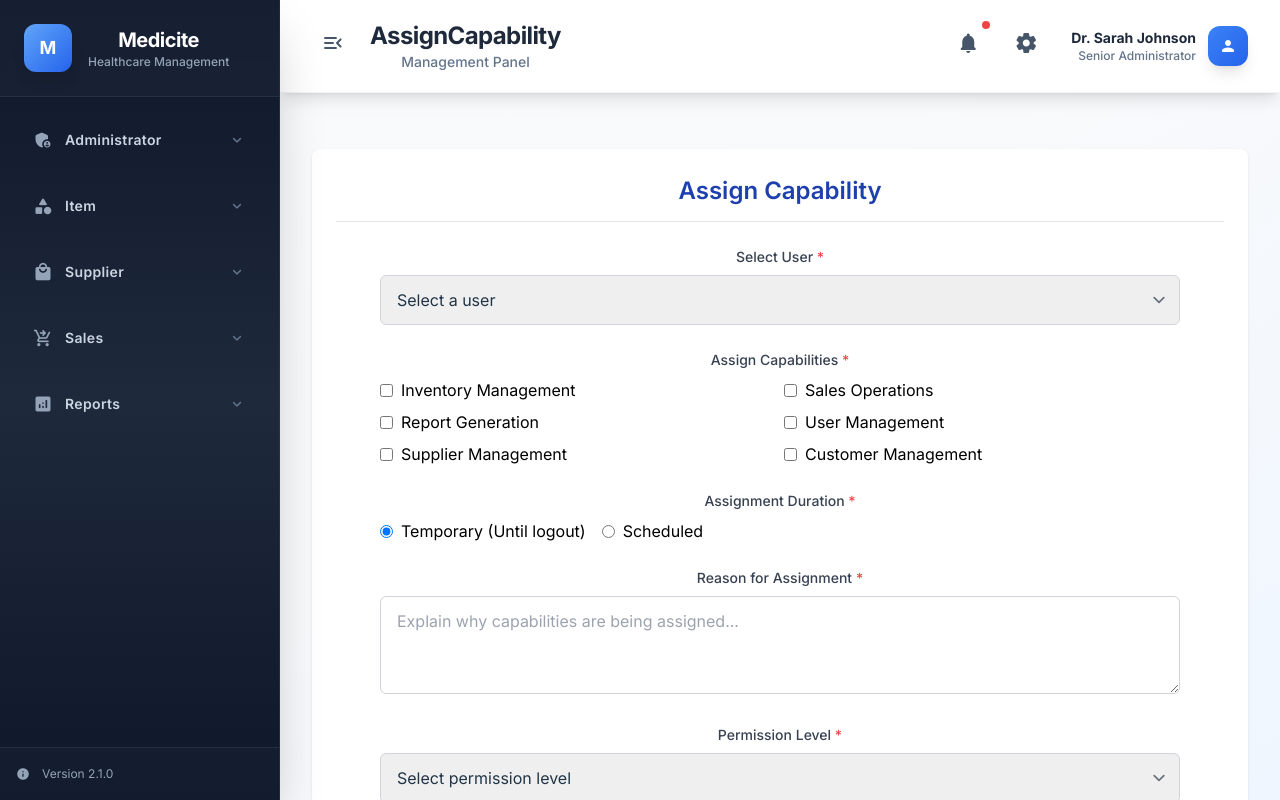
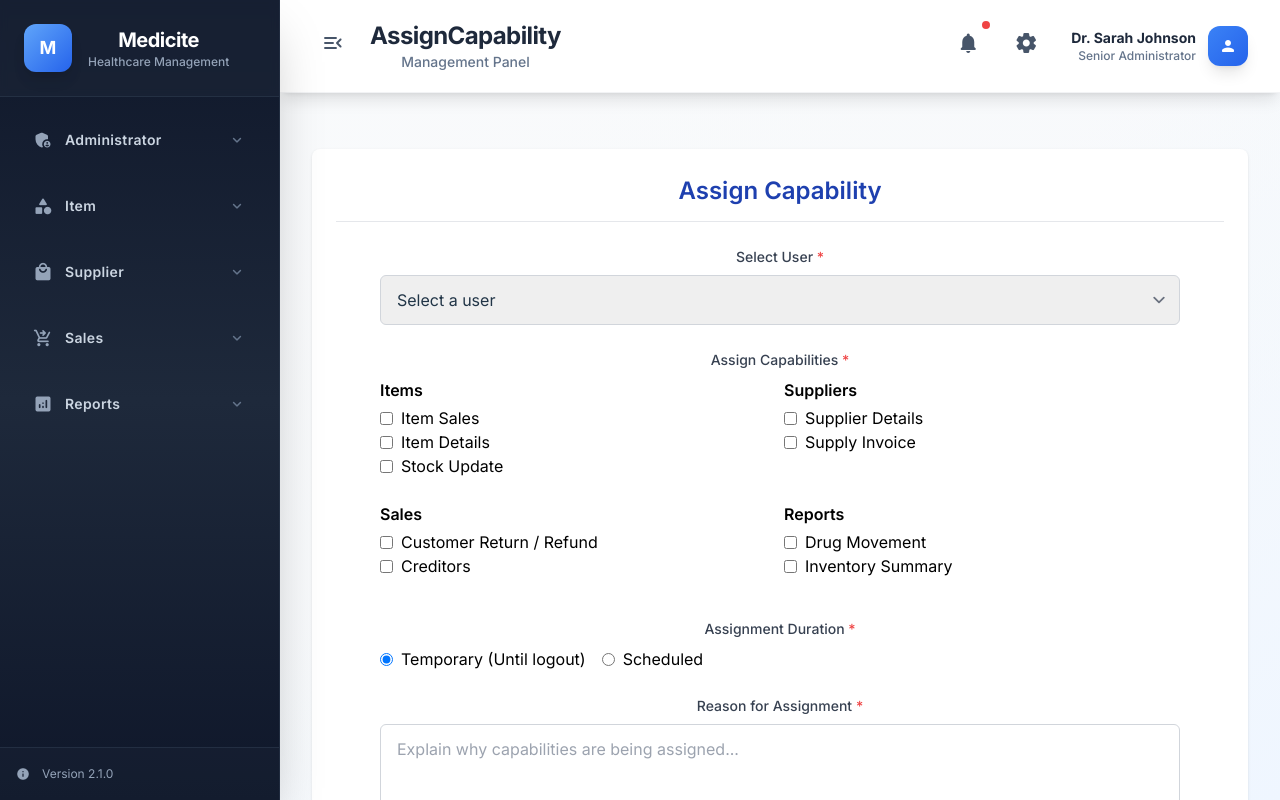
Before and after one commit to MHDMufeek/Pharmacy-POS-system-, a Vue app in the folder frontend/: page /admin/assist in a window 1280 px wide. Built offline with nearby package versions, Linux system fonts and the light colour scheme.

Commit message:
modify AssignCapability

```diff
--- a/frontend/src/views/Admin/AssignCapability.vue
+++ b/frontend/src/views/Admin/AssignCapability.vue
@@ -24,34 +24,79 @@
 
     <!-- Capabilities -->
 <div class="form-group">
-        <label class="form-label">Assign Capabilities <span class="text-red-500">*</span></label>
+  <label class="form-label">
+    Assign Capabilities <span class="text-red-500">*</span>
+  </label>
+
   <div class="grid grid-cols-1 md:grid-cols-2 gap-2 mt-2">
-          <label class="flex items-center">
-            <input type="checkbox" v-model="assignForm.capabilities" value="inventory" class="mr-2">
-            <span class="text-black">Inventory Management</span>
+
+    <!-- Items Module -->
+    <div class="mb-4">
+      <label class="flex items-center font-semibold mb-1">
+        <span class="text-black">Items</span>
       </label>
       <label class="flex items-center">
-            <input type="checkbox" v-model="assignForm.capabilities" value="sales" class="mr-2">
-            <span class="text-black">Sales Operations</span>
+        <input type="checkbox" v-model="assignForm.capabilities" value="item-sales" class="mr-2" />
+        <span class="text-black">Item Sales</span>
       </label>
       <label class="flex items-center">
-            <input type="checkbox" v-model="assignForm.capabilities" value="reports" class="mr-2">
-            <span class="text-black">Report Generation</span>
+        <input type="checkbox" v-model="assignForm.capabilities" value="item-details" class="mr-2" />
+        <span class="text-black">Item Details</span>
       </label>
       <label class="flex items-center">
-            <input type="checkbox" v-model="assignForm.capabilities" value="users" class="mr-2">
-            <span class="text-black">User Management</span>
+        <input type="checkbox" v-model="assignForm.capabilities" value="stock-update" class="mr-2" />
+        <span class="text-black">Stock Update</span>
+      </label>
+    </div>
+
+    <!-- Suppliers Module -->
+    <div class="mb-4">
+      <label class="flex items-center font-semibold mb-1">
+        <span class="text-black">Suppliers</span>
       </label>
       <label class="flex items-center">
-            <input type="checkbox" v-model="assignForm.capabilities" value="suppliers" class="mr-2">
-            <span class="text-black">Supplier Management</span>
+        <input type="checkbox" v-model="assignForm.capabilities" value="supplier-details" class="mr-2" />
+        <span class="text-black">Supplier Details</span>
       </label>
       <label class="flex items-center">
-            <input type="checkbox" v-model="assignForm.capabilities" value="customers" class="mr-2">
-            <span class="text-black">Customer Management</span>
+        <input type="checkbox" v-model="assignForm.capabilities" value="supply-invoice" class="mr-2" />
+        <span class="text-black">Supply Invoice</span>
       </label>
     </div>
+
+    <!-- Sales Module -->
+    <div class="mb-4">
+      <label class="flex items-center font-semibold mb-1">
+        <span class="text-black">Sales</span>
+      </label>
+      <label class="flex items-center">
+        <input type="checkbox" v-model="assignForm.capabilities" value="customer-return-refund" class="mr-2" />
+        <span class="text-black">Customer Return / Refund</span>
+      </label>
+      <label class="flex items-center">
+        <input type="checkbox" v-model="assignForm.capabilities" value="creditors" class="mr-2" />
+        <span class="text-black">Creditors</span>
+      </label>
     </div>
+
+    <!-- Reports Module -->
+    <div class="mb-4">
+      <label class="flex items-center font-semibold mb-1">
+        <span class="text-black">Reports</span>
+      </label>
+      <label class="flex items-center">
+        <input type="checkbox" v-model="assignForm.capabilities" value="drug-movement" class="mr-2" />
+        <span class="text-black">Drug Movement</span>
+      </label>
+      <label class="flex items-center">
+        <input type="checkbox" v-model="assignForm.capabilities" value="inventory-summary" class="mr-2" />
+        <span class="text-black">Inventory Summary</span>
+      </label>
+    </div>
+
+  </div>
+</div>
+
 
       <!-- Duration -->
       <div class="form-group">
```
Lines whose indentation alone changed are shown as unchanged.
